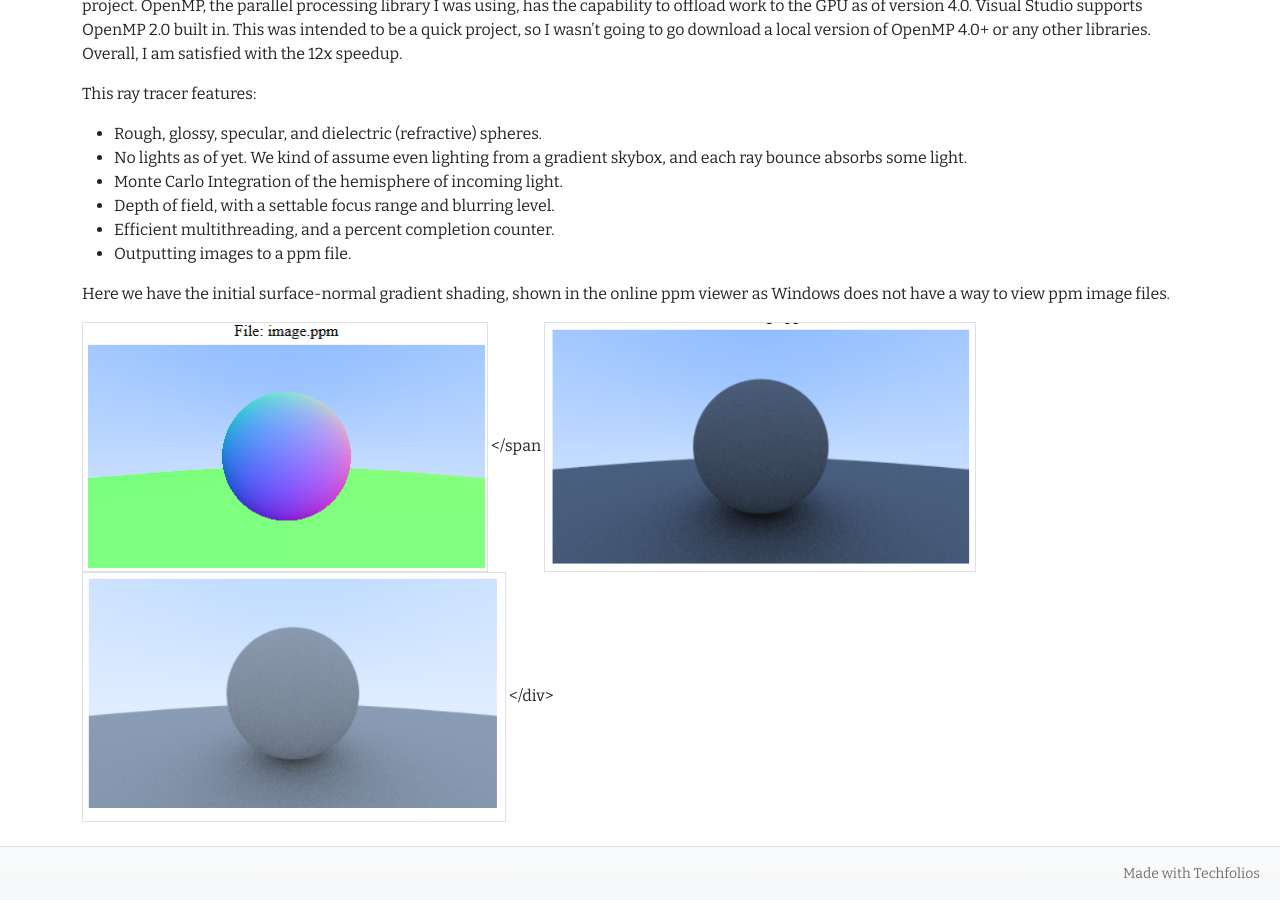
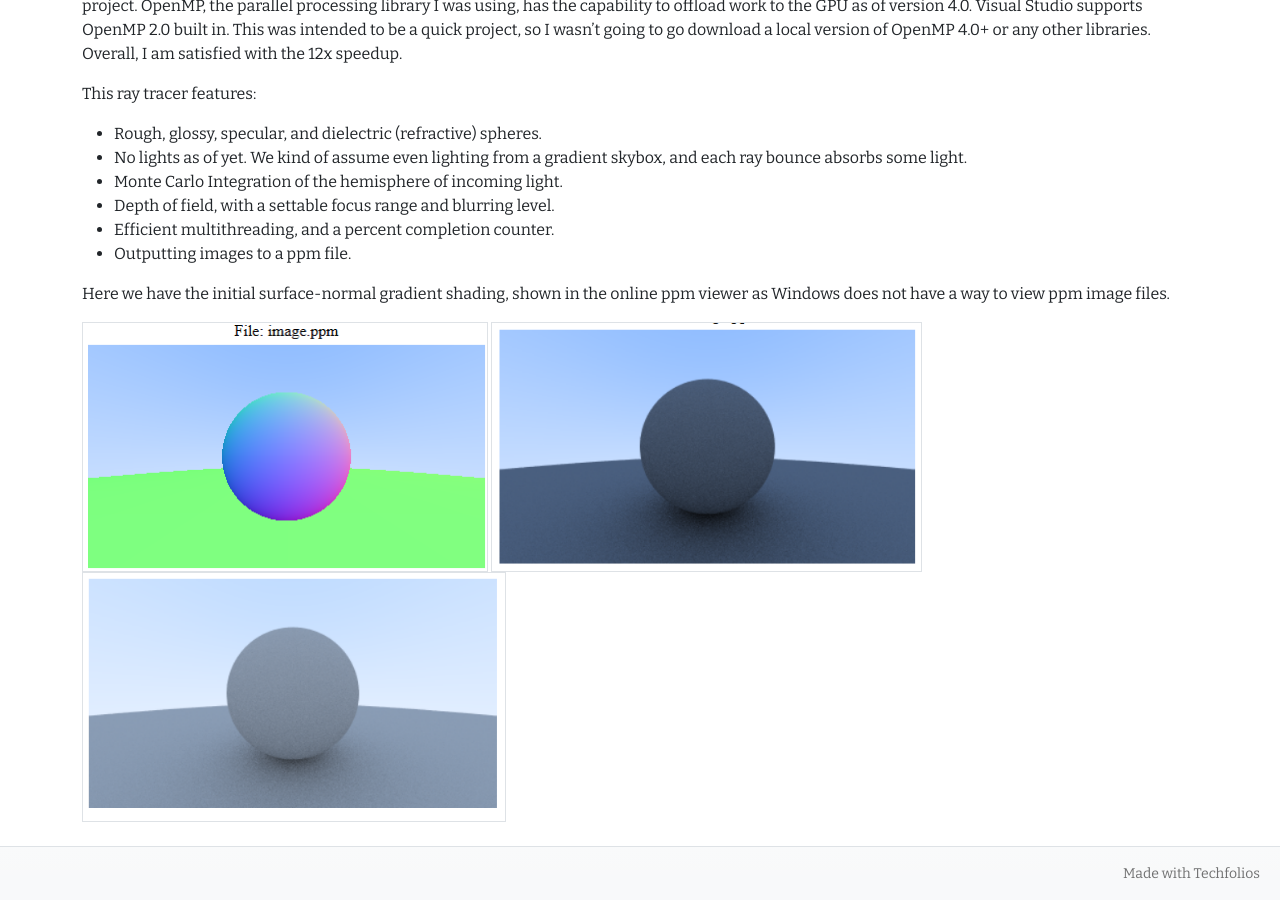
Before and after one commit to kylebueche/kylebueche.github.io, a Jekyll site: the page built from projects/ray-tracer-cpp.md, in a window 1280 px wide and 900 px high, scrolled down 815 px. Built offline with Jekyll 4.4.1, drawn with Linux system fonts in a browser that asks for light colours.

Commit message:
Update ray-tracer-cpp.md

```diff
--- a/projects/ray-tracer-cpp.md
+++ b/projects/ray-tracer-cpp.md
@@ -42,7 +42,7 @@ Here we have the initial surface-normal gradient shading, shown in the online pp
 <div>
   <span>
     <img class="border" src="../img/ray-tracer-cpp/rainbow.png" height="250px" alt="Rainbow">
-  </span
+  </span>
   <span>
     <img class="border" src="../img/ray-tracer-cpp/better-diffuse.png" height="250px" alt="Better Diffuse">
   </span>
```
